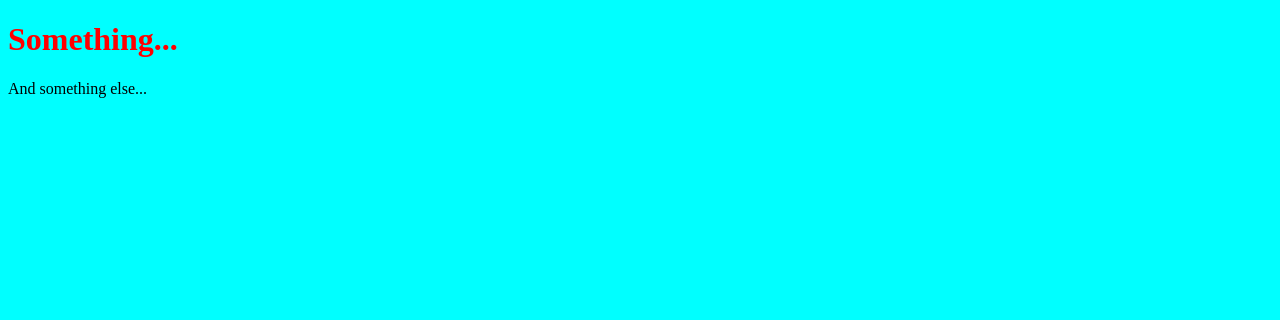
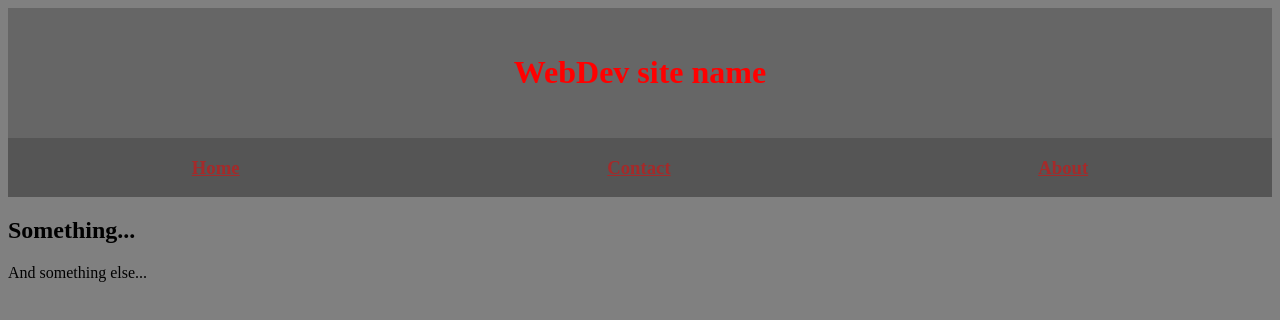
Before and after one commit to gvamaral/mtech, a plain HTML site: page index.html in a window 1280 px wide. Drawn offline with Linux system fonts and the light colour scheme.

Commit message:
html & css update

```diff
--- a/index.html
+++ b/index.html
@@ -1,11 +1,21 @@
 <!DOCTYPE html>
 <html>
+    <link rel="icon" type="animated/gif" href="images/icon.gif"> <!--Animated, only works on firefox-->
     <link rel="stylesheet" href="src/style.css">
+    <script href="src/script.js"></script>
     <head>
         <title>Mtech WebDev</title>
     </head>
+    <header>
+        <h1>WebDev site name</h1>
+    </header>
+    <nav>
+        <h3><a href="#">Home</a></h3>
+        <h3><a href="#">Contact</a></h3>
+        <h3><a href="#">About</a></h3>
+    </nav>
     <body>
-        <h1>Something...</h1>
+        <h2>Something...</h2>
         <p>And something else...</p>
     </body>
 </html>
--- a/src/style.css
+++ b/src/style.css
@@ -1,5 +1,19 @@
+header{
+    background-color: #666;
+    padding: 25px;
+    text-align: center;
+    color: white;
+}
+a{
+    color:brown;
+}
+nav{
+    display: flex;
+    justify-content: space-around;
+    background-color: #555;
+}
 body{
-    background-color: aqua;
+    background-color: gray;
 }
 p{
     color: black;
```
Also changed, not shown: images/icon.gif (added).
